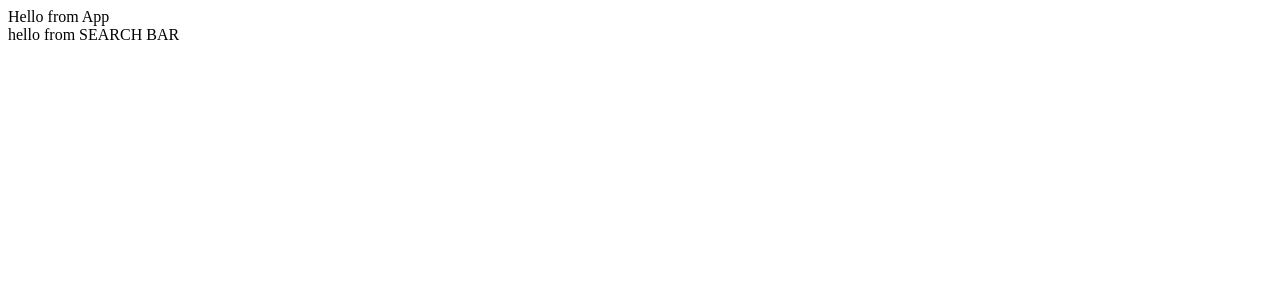
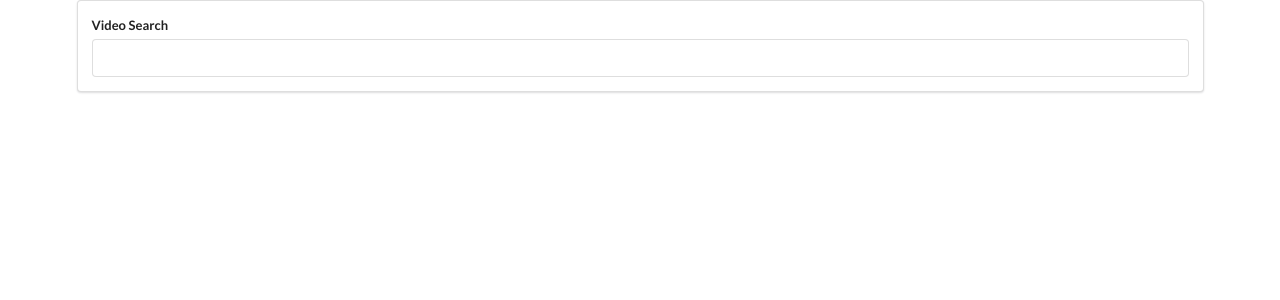
Before and after one commit to kuddleman/video-react-app, a React (Create React App) app: page / in a window 1280 px wide. Shown: the top 300 px of the page. Built offline with nearby package versions, Linux system fonts and the light colour scheme.

Commit message:
add SearchBar markup and semantic ui CDN

```diff
--- a/public/index.html
+++ b/public/index.html
@@ -3,6 +3,7 @@
   <head>
     <meta charset="utf-8" />
     <link rel="icon" href="%PUBLIC_URL%/favicon.ico" />
+    <link rel="stylesheet" href="https://cdnjs.cloudflare.com/ajax/libs/semantic-ui/2.4.1/semantic.min.css">
     <meta name="viewport" content="width=device-width, initial-scale=1" />
     <meta name="theme-color" content="#000000" />
     <meta
--- a/src/components/App.js
+++ b/src/components/App.js
@@ -4,8 +4,7 @@
 class App extends React.Component {
     render() {
         return (
-            <div>
-                Hello from App
+            <div className="ui container">
                 <SearchBar />
             </div>
         )
--- a/src/components/SearchBar.js
+++ b/src/components/SearchBar.js
@@ -3,7 +3,14 @@
 class SearchBar extends React.Component {
     render() {
         return (
-            <div>hello from SEARCH BAR</div>
+            <div className="search-bar ui segment">
+                <form action="" className="ui form">
+                    <div className="field">
+                        <label htmlFor="">Video Search</label>
+                        <input type="text"/>
+                    </div>
+                </form>
+            </div>
         )
     }
 }
```
Also changed, not shown: 1 other file (tests, documents, lock files or other folders).
